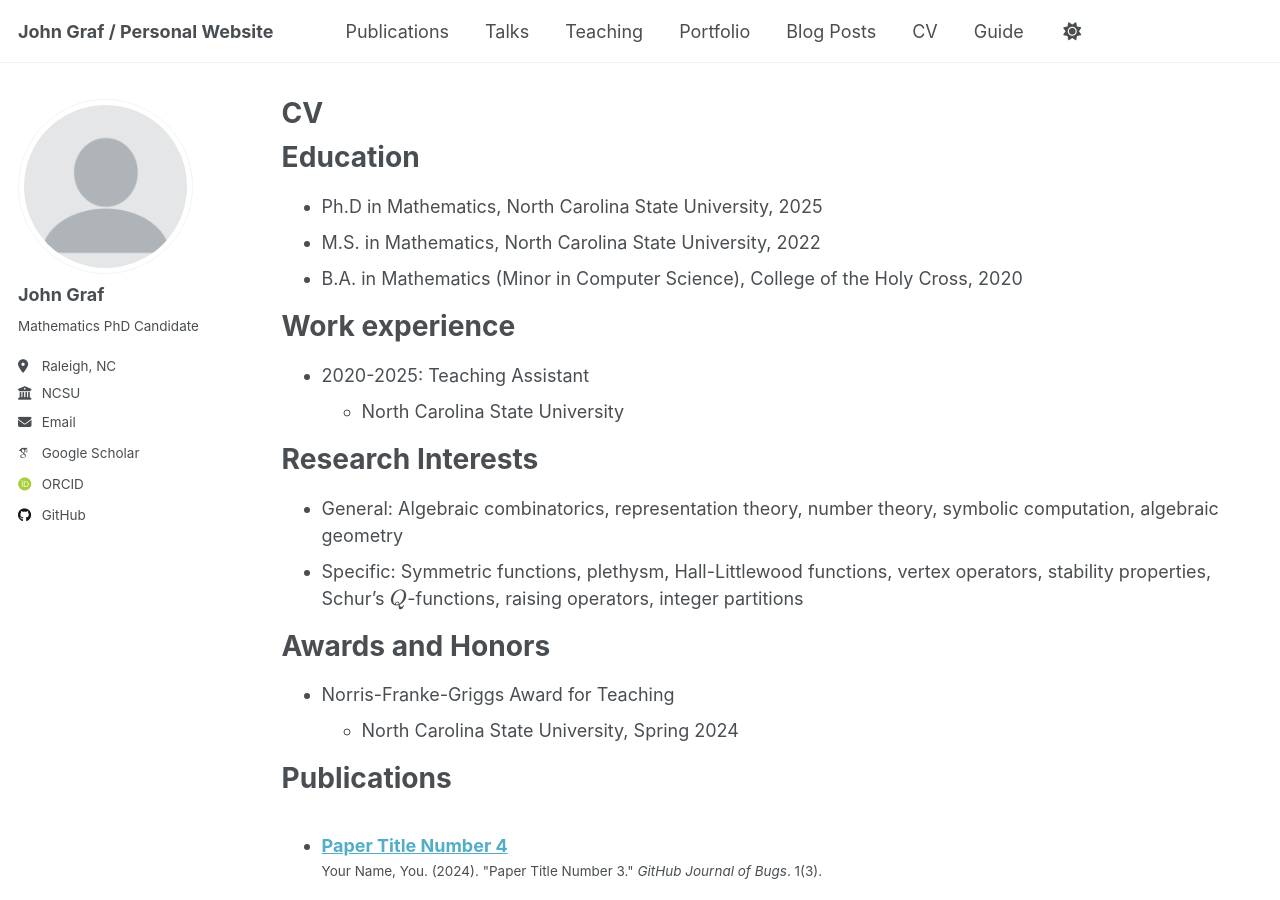
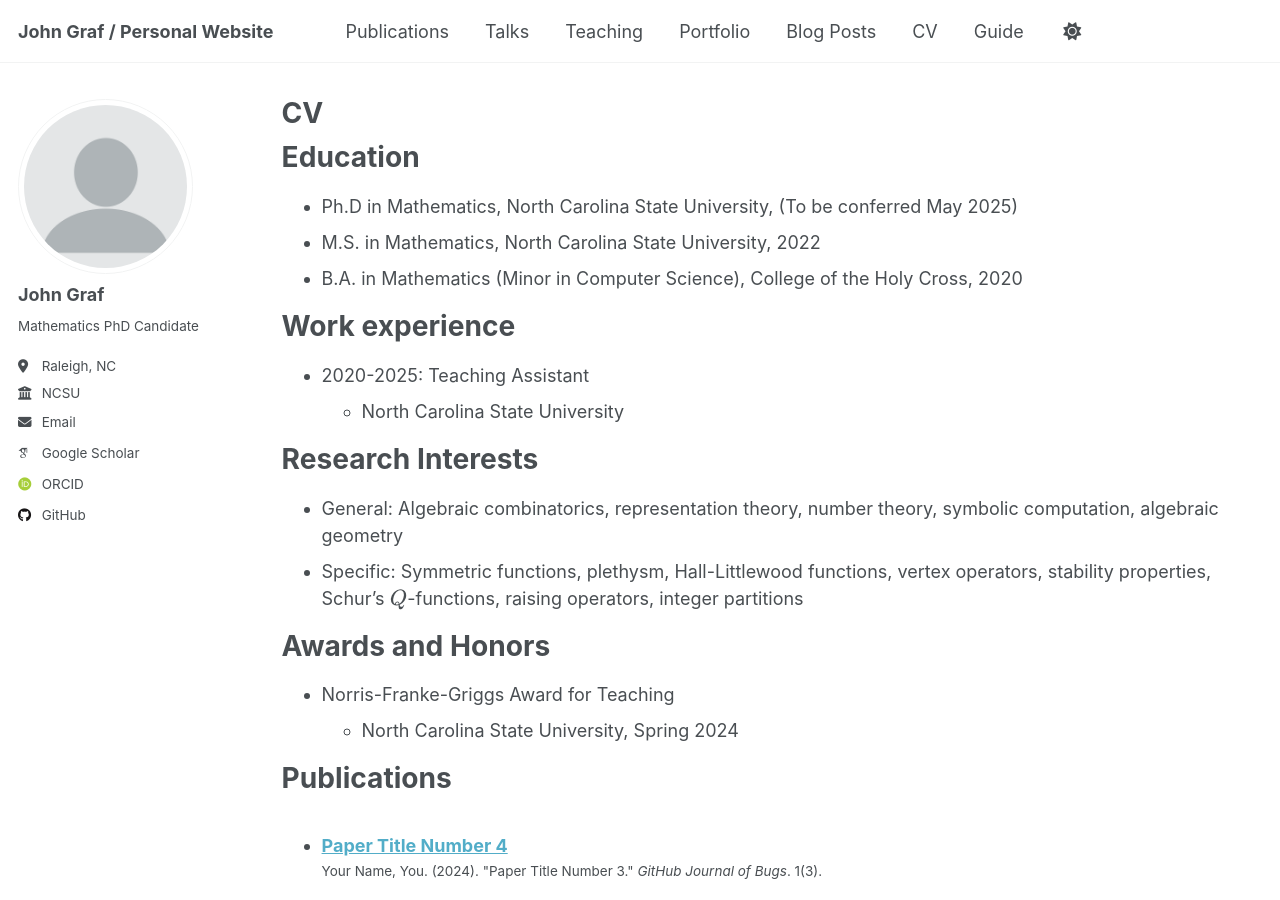
Before and after one commit to j-graf/j-graf.github.io, a Jekyll site: the page built from _pages/cv.md, in a window 1280 px wide and 900 px high. Built offline with Jekyll 4.4.1, drawn with Linux system fonts in a browser that asks for light colours; some web fonts are replaced.

Commit message:
Update cv.md

```diff
--- a/_pages/cv.md
+++ b/_pages/cv.md
@@ -11,7 +11,7 @@
 
 Education
 ======
-* Ph.D in Mathematics, North Carolina State University, 2025
+* Ph.D in Mathematics, North Carolina State University, (To be conferred May 2025)
 * M.S. in Mathematics, North Carolina State University, 2022
 * B.A. in Mathematics (Minor in Computer Science), College of the Holy Cross, 2020
 
```
